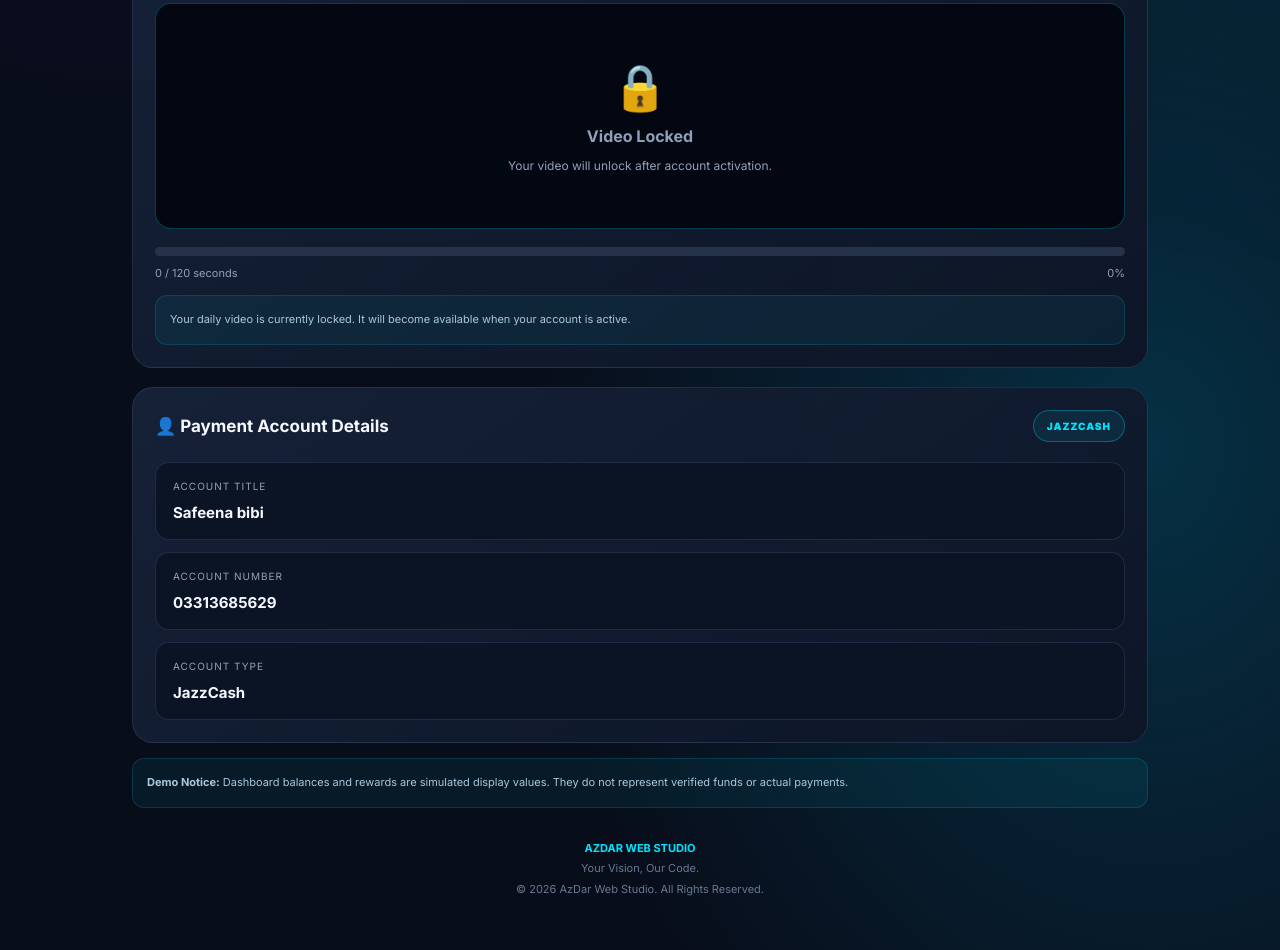
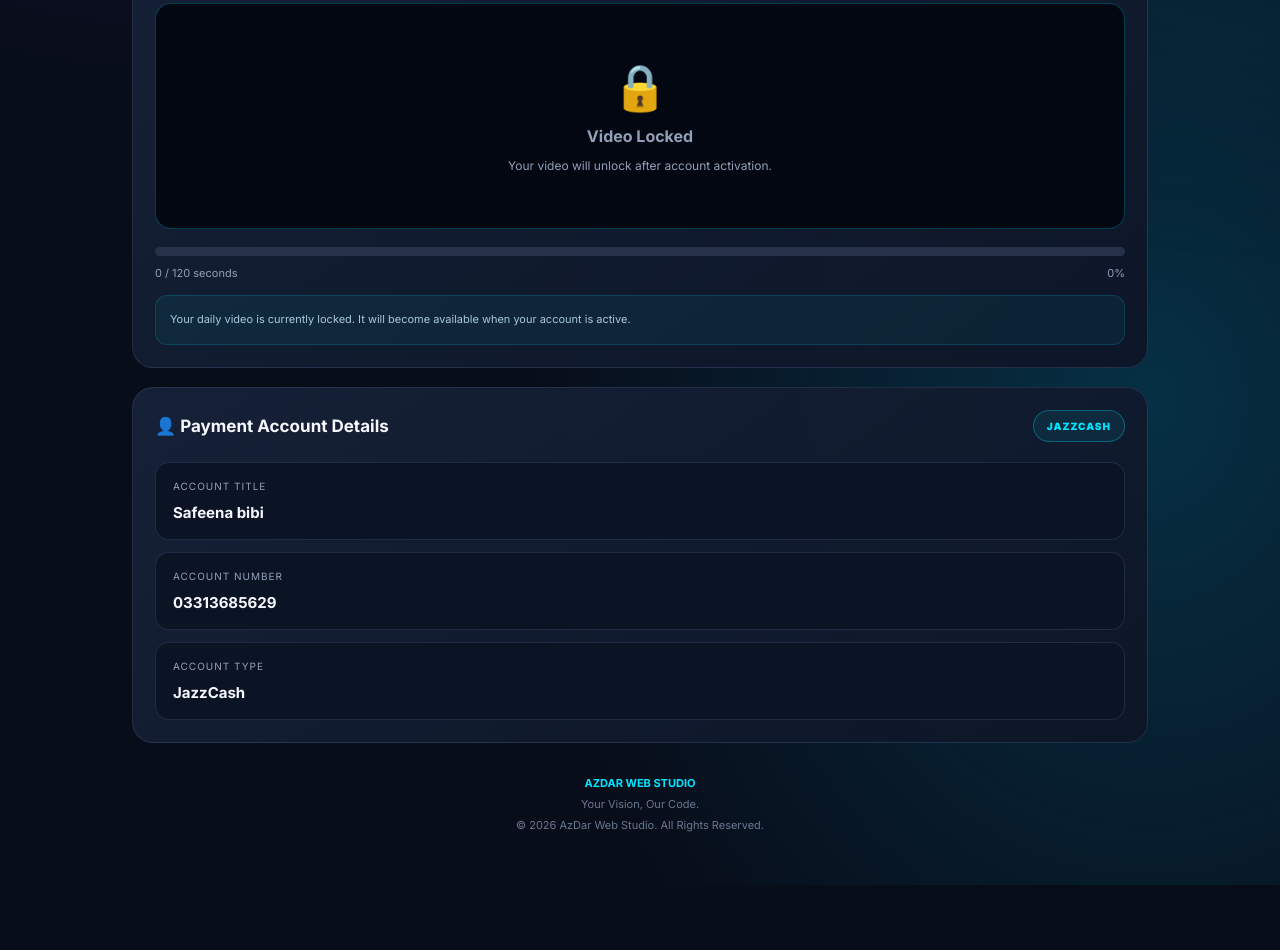
Before and after one commit to Azmatwattoo/AZDAR-ADS, a plain HTML site: page index.html in a window 1280 px wide. Shown: the part 1059-2009 px from the top of the page. After the commit the page ends 1944 px from the top, so only its background shows below. Drawn offline with Linux system fonts and the light colour scheme.

Commit message:
Remove demo notice from index.html
Removed demo notice about simulated dashboard balances.

```diff
--- a/index.html
+++ b/index.html
@@ -260,10 +260,6 @@ color:#a8c8dc;font-size:11px;line-height:1.8;
 </div>
 </section>
 
-<div class="notice">
-<strong>Demo Notice:</strong> Dashboard balances and rewards are simulated display values. They do not represent verified funds or actual payments.
-</div>
-
 <footer class="footer">
 <strong style="color:#00e5ff">AZDAR WEB STUDIO</strong><br>
 Your Vision, Our Code.<br>
```
